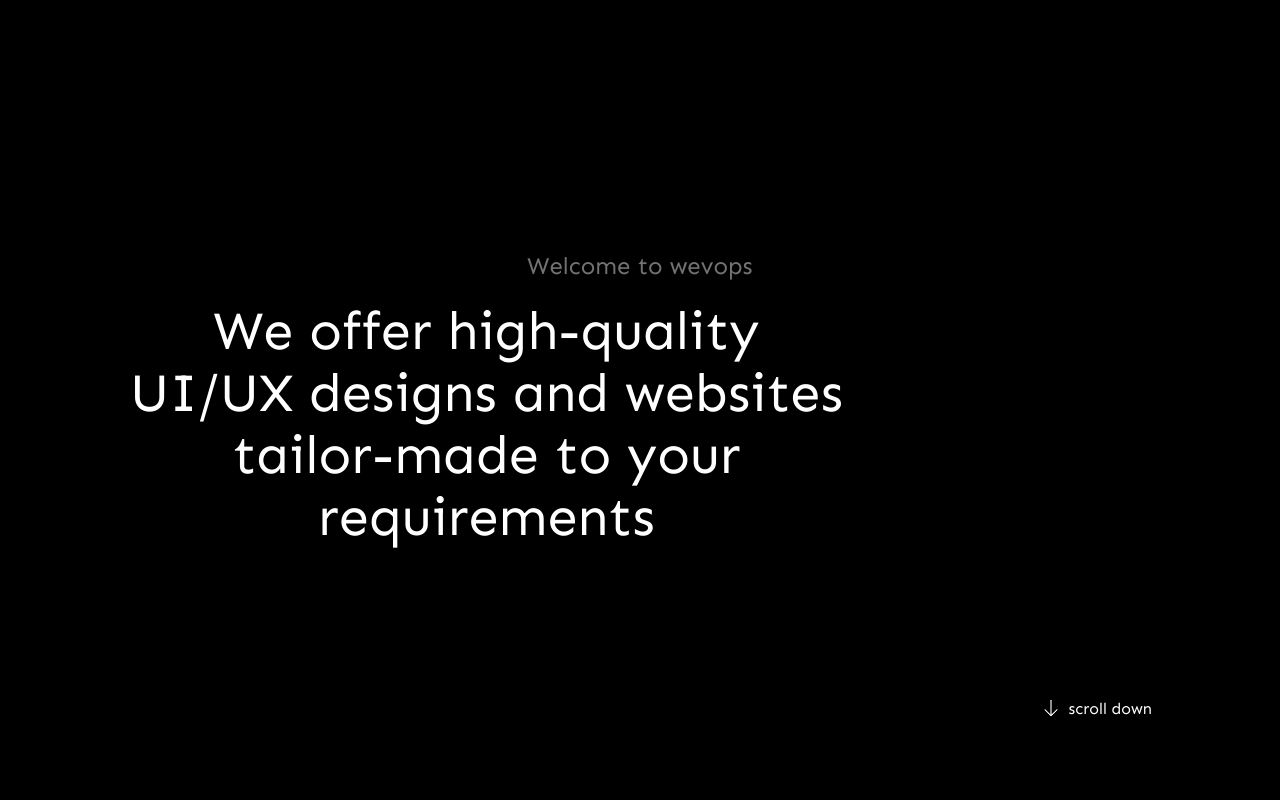
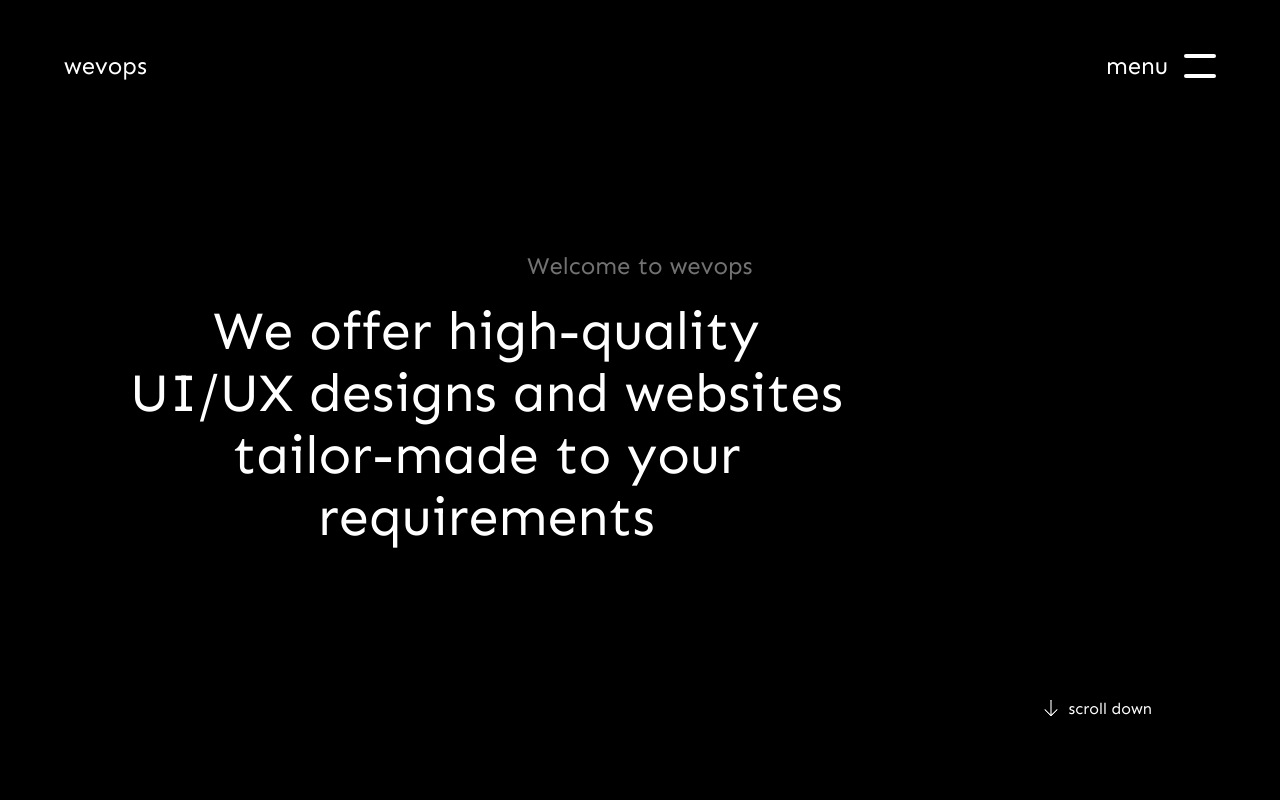
Before and after one commit to alfredasare/wevops-portfolio, a React (Create React App) app: page / in a window 1280 px wide. Shown: the top 800 px of the page. Built offline with nearby package versions, Linux system fonts and the light colour scheme.

Commit message:
working on nav

```diff
--- a/src/App.js
+++ b/src/App.js
@@ -1,9 +1,10 @@
 import React, {lazy, Suspense} from 'react';
 import {Switch, Route} from 'react-router-dom';
 import './App.css';
-import {GlobalStyle} from "./utils/Global";
+import {GlobalStyle} from "./utils";
 import LoadingScreen from "./components/loading-screen/loading-screen.component";
 import ScrollToTop from "./utils/scroll-to-top";
+import "./utils/scroll-disappear";
 import "../src/utils/animations.css";
 import "../src/utils/animations";
 import NavBar from "./components/navbar/navbar.component";
--- /dev/null
+++ b/src/components/burger/burger.component.jsx
@@ -0,0 +1,16 @@
+import React from 'react';
+import {StyledBurger} from './burger.styles';
+
+const Burger = ({open, setOpen}) => {
+
+    return (
+        <StyledBurger aria-label="Toggle menu" aria-expanded={open} open={open} onClick={() => setOpen(!open)}>
+            <span />
+            <span />
+            <span />
+        </StyledBurger>
+    )
+};
+
+
+export default Burger;
--- /dev/null
+++ b/src/components/burger/burger.styles.js
@@ -0,0 +1,39 @@
+import styled from 'styled-components';
+
+export const StyledBurger = styled.button`
+
+  right: 5rem;
+  display: flex;
+  flex-direction: column;
+  justify-content: space-around;
+  align-items: center;
+  width: 2rem;
+  height: 2rem;
+  background: transparent;
+  border: none;
+  cursor: pointer;
+  padding: 0;
+  z-index: 10;
+  outline: none;
+  span {
+    width: 2rem;
+    height: 0.25rem;
+    background: white;
+    outline: none;
+    border-radius: 10px;
+    transition: all 0.3s linear;
+    position: relative;
+    transform-origin: 1px;
+    :first-child {
+      transform: ${({ open }) => open ? 'rotate(45deg)' : 'rotate(0)'};
+    }
+    :nth-child(2) {
+      height: 0;
+      opacity: ${({ open }) => open ? '0' : '1'};
+      transform: ${({ open }) => open ? 'translateX(27px)' : 'translateX(0)'};
+    }
+    :last-child {
+      transform: ${({ open }) => open ? 'rotate(-45deg)' : 'rotate(0)'};
+    }
+  }
+`;
--- /dev/null
+++ b/src/components/menu/overlay-menu.component.jsx
@@ -0,0 +1,24 @@
+import React, {useEffect} from "react";
+import {StyledMenu} from "./overlay-menu.styles";
+
+const OverlayMenu = ({open, setOpen}) => {
+
+    const isHidden = !!open;
+    // const tabIndex = isHidden ? 0 : -1;
+
+    useEffect(() => {
+       if (open) {
+           document.querySelector("html").classList.add("hide-overflow");
+       } else {
+           document.querySelector("html").classList.remove("hide-overflow");
+       }
+    });
+
+    return (
+        <StyledMenu open={open} aria-hidden={!isHidden}>
+
+        </StyledMenu>
+    );
+};
+
+export default OverlayMenu;
--- /dev/null
+++ b/src/components/menu/overlay-menu.styles.js
@@ -0,0 +1,18 @@
+import styled from "styled-components";
+
+export const StyledMenu = styled.div`
+  display: flex;
+  flex-direction: row;
+  justify-content: space-evenly;
+  background-color: black;
+  height: 132vh;
+  width: 100%;
+  padding: 2rem;
+  position: absolute;
+  top: 0;
+  right: 0;
+  left: 0;
+  z-index: 5;
+  transform: ${({ open }) => open ? 'translateX(0)' : 'translateX(100%)'};
+  transition: transform 0.3s ease-in-out;
+`;
--- a/src/components/navbar/navbar.component.jsx
+++ b/src/components/navbar/navbar.component.jsx
@@ -1,11 +1,24 @@
-import React from "react";
-import {NavBarContainer} from "./navbar.styles";
+import React, {useState} from "react";
+import {NavBarBrand, NavBarContainer, NavBarRow, NavMenuContainer, NavMenuIcon, NavMenuText} from "./navbar.styles";
+import Burger from "../burger/burger.component";
+import OverlayMenu from "../menu/overlay-menu.component";
 
 const NavBar = () => {
 
+    const [open, setOpen] = useState(false);
+
     return (
         <NavBarContainer>
-
+            <NavBarRow>
+                <OverlayMenu open={open} setOpen={setOpen}/>
+                <NavBarBrand href="/">wevops</NavBarBrand>
+                <NavMenuContainer>
+                    <NavMenuText onClick={() => setOpen(!open)}>menu</NavMenuText>
+                    <NavMenuIcon>
+                        <Burger open={open} setOpen={setOpen}/>
+                    </NavMenuIcon>
+                </NavMenuContainer>
+            </NavBarRow>
         </NavBarContainer>
     );
 };
--- a/src/components/navbar/navbar.styles.js
+++ b/src/components/navbar/navbar.styles.js
@@ -1,15 +1,45 @@
 import styled from "styled-components";
+import {typeScale} from "../../utils";
 
 export const NavBarContainer = styled.nav`
   width: 100%;
   position: fixed;
   top: 0;
   right: 0;
+  left: 0;
   padding: 50px 0;
+  color: white;
+  z-index: 50;
+  background-color: black;
+  transition: top 90ms linear, padding 90ms linear;
 `;
 
 export const NavBarRow = styled.div`
   width: 90%;
   margin: 0 auto;
   height: 32px;
+  display: flex;
+  flex-direction: row;
+  justify-content: space-between;
+  align-items: center;
 `;
+
+export const NavBarBrand = styled.a`
+  font-size: ${typeScale.header5};
+  z-index: 10;
+  color: white;
+`;
+
+export const NavMenuContainer = styled.div`
+  display: flex;
+  flex-direction: row;
+  align-items: center;
+  z-index: 10;
+`;
+
+export const NavMenuText = styled.h5`
+  font-size: ${typeScale.header5};
+  margin-right: 1rem;
+`;
+
+export const NavMenuIcon = styled.div``;
--- a/src/utils/scroll-disappear.js
+++ b/src/utils/scroll-disappear.js
@@ -1,11 +1,18 @@
-// let previousScrollPosition = window.pageYOffset;
-//
-// window.onscroll = () => {
-//     let currentScrollPosition = window.pageYOffset;
-//     if (previousScrollPosition > currentScrollPosition || currentScrollPosition < "300") {
-//         document.querySelector("nav").style.top = "0";
-//     }else {
-//         document.querySelector("nav").style.top = "-100px";
-//     }
-//     previousScrollPosition = currentScrollPosition;
-// };
+let previousScrollPosition = window.pageYOffset;
+
+window.onscroll = () => {
+    let currentScrollPosition = window.pageYOffset;
+    const navbar = document.querySelector("nav");
+
+    if (currentScrollPosition === 0) {
+        navbar.style.padding = "50px 0";
+    }
+
+    if (previousScrollPosition > currentScrollPosition || currentScrollPosition < "300") {
+        navbar.style.top = "0";
+    }else {
+        navbar.style.top = "-132px";
+        navbar.style.padding = "15px 0";
+    }
+    previousScrollPosition = currentScrollPosition;
+};
```
